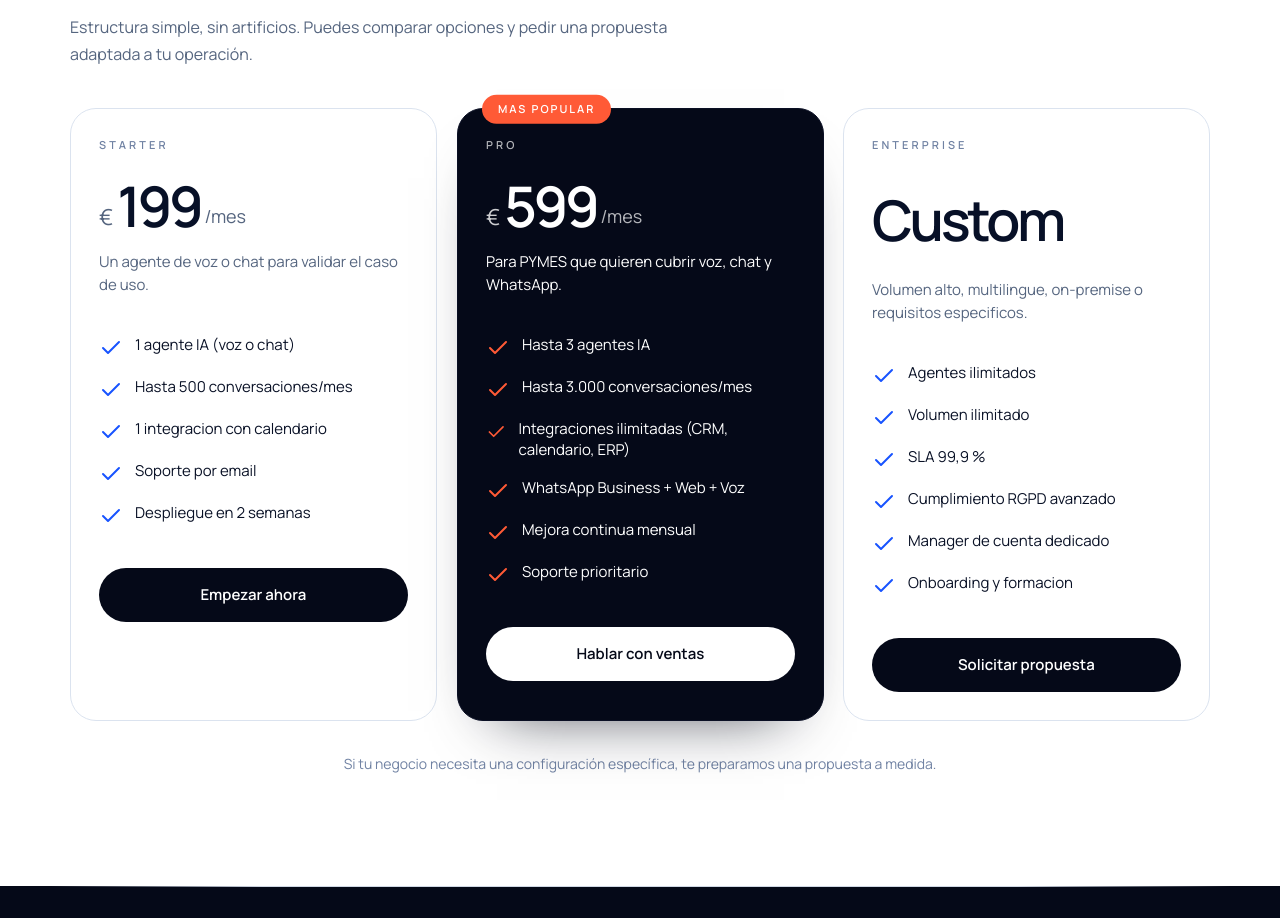
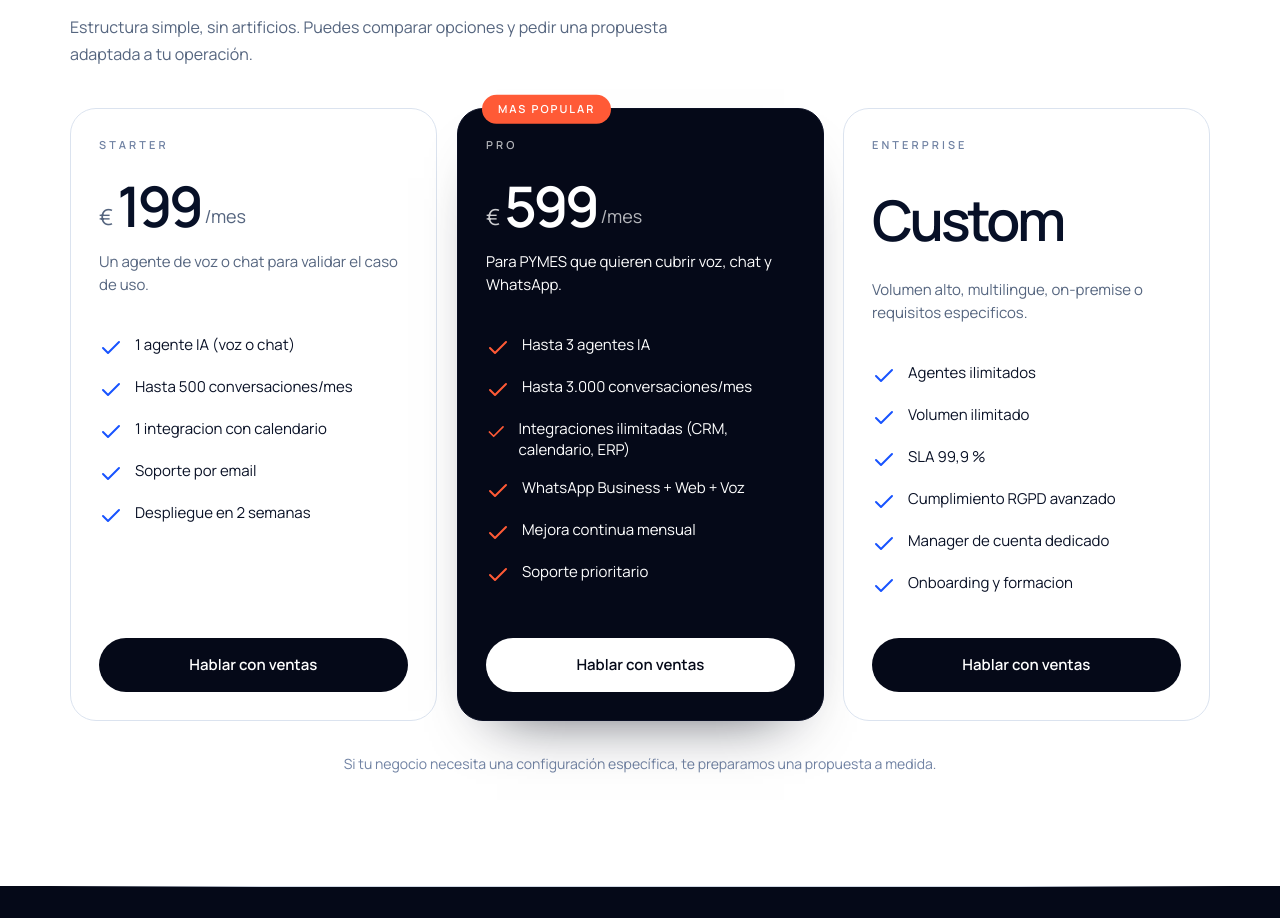
Before and after one commit to GalekWorld/citendia, a Next.js app: page / in a window 1280 px wide. Shown: the part 2765-3683 px from the top of the page. Built offline with nearby package versions, Linux system fonts and the light colour scheme; no server answers.

Commit message:
Align pricing CTAs on landing

```diff
--- a/components/public/home-page-client.tsx
+++ b/components/public/home-page-client.tsx
@@ -366,7 +366,6 @@ function PricingSection() {
             .map((pkg) => (
               <PricingCard
                 badge={pkg.badge ?? undefined}
-                buttonLabel={pkg.button_label}
                 ctaHref={pkg.cta_href}
                 description={pkg.description}
                 features={pkg.features}
@@ -393,7 +392,6 @@ function PricingCard({
   priceSuffix,
   description,
   features,
-  buttonLabel,
   ctaHref,
   theme,
   badge
@@ -403,7 +401,6 @@ function PricingCard({
   priceSuffix?: string;
   description: string;
   features: string[];
-  buttonLabel: string;
   ctaHref: string;
   theme: "light" | "dark";
   badge?: string;
@@ -411,7 +408,7 @@ function PricingCard({
   const isDark = theme === "dark";
 
   return (
-    <article className={`interactive-lift relative rounded-[26px] border px-7 py-7 ${isDark ? "border-[#0a0f24] bg-[#050918] text-white shadow-[0_30px_60px_-40px_rgba(5,9,24,0.8)] hover:shadow-[0_40px_80px_-42px_rgba(5,9,24,0.9)]" : "border-[#dbe3ef] bg-white text-[#071027] hover:border-[#c9d7ec] hover:shadow-[0_24px_48px_-34px_rgba(15,23,42,0.2)]"}`}>
+    <article className={`interactive-lift relative flex h-full flex-col rounded-[26px] border px-7 py-7 ${isDark ? "border-[#0a0f24] bg-[#050918] text-white shadow-[0_30px_60px_-40px_rgba(5,9,24,0.8)] hover:shadow-[0_40px_80px_-42px_rgba(5,9,24,0.9)]" : "border-[#dbe3ef] bg-white text-[#071027] hover:border-[#c9d7ec] hover:shadow-[0_24px_48px_-34px_rgba(15,23,42,0.2)]"}`}>
       {badge ? (
         <div className="absolute left-6 top-0 -translate-y-1/2 rounded-full bg-[#ff5a36] px-4 py-1.5 text-[11px] font-semibold uppercase tracking-[0.18em] text-white">
           {badge}
@@ -434,7 +431,7 @@ function PricingCard({
 
       <p className={`mt-4 min-h-[52px] text-[15px] leading-[1.55] ${isDark ? "text-white/74" : "text-[#55657f]"}`}>{description}</p>
 
-      <div className="mt-8 space-y-4">
+      <div className="mt-8 flex-1 space-y-4">
         {features.map((feature) => (
           <div className="flex items-start gap-3" key={feature}>
             <Check className={`mt-0.5 h-4.5 w-4.5 ${isDark ? "text-[#ff5a36]" : "text-[#1854ff]"}`} />
@@ -449,7 +446,7 @@ function PricingCard({
         rel={ctaHref.startsWith("http") ? "noreferrer" : undefined}
         target={ctaHref.startsWith("http") ? "_blank" : undefined}
       >
-        {buttonLabel}
+        Hablar con ventas
       </a>
     </article>
   );
```
